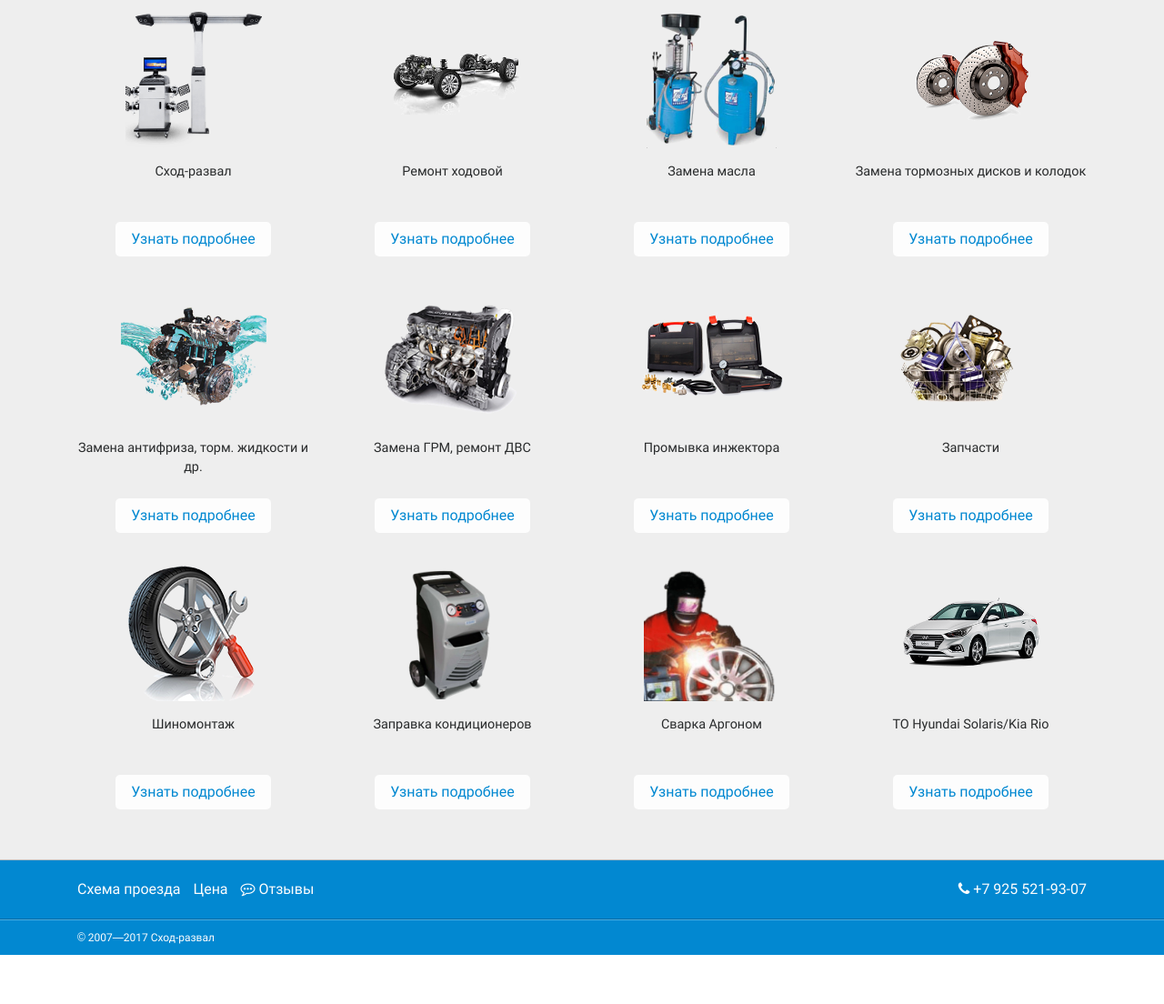
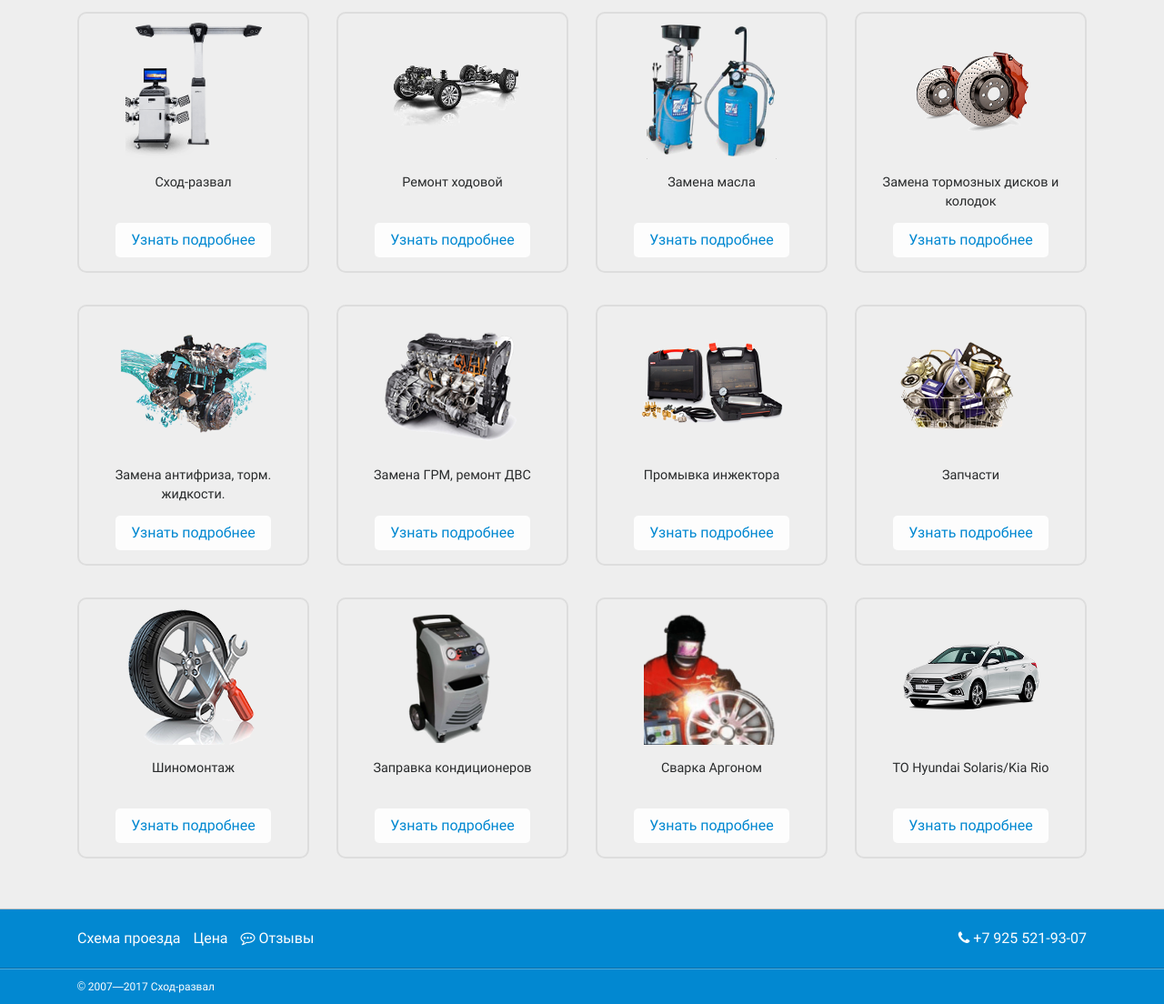
Before and after one commit to hramn1/hramn1.github.io, a plain HTML site: page shod-razval.html in a window 1280 px wide. Shown: the part 1026-2130 px from the top of the page at 91% size. Before the commit the page ends 2076 px from the top, so only its background shows below. Drawn offline with Linux system fonts and the light colour scheme.

Commit message:
верстка

```diff
--- a/css/style.css
+++ b/css/style.css
@@ -22,6 +22,20 @@ main {
 
 .main-header {
   background-color: #0288d1; }
+
+.head-fix {
+  position: fixed;
+  width: 100%;
+  z-index: 20;
+  opacity: 1;
+  box-shadow: 0 8px 12px 13px rgba(137, 137, 137, 0.6);
+  animation-name: vis;
+  animation-duration: 1s; }
+
+@keyframes vis {
+  from {
+    transform: translateY(-70px);
+    opacity: 0; } }
 
 .bg-faded {
   background-color: transparent; }
@@ -135,11 +149,15 @@ main {
   border-bottom: 1px solid rgba(0, 0, 0, 0.2);
   border-top: 1px solid rgba(255, 255, 255, 0.3); }
   .widget-servise__block {
-    margin: 10px 0 25px; }
+    margin: 10px 0 25px;
+    border: 2px solid #ddd;
+    padding: 10px 5px 15px;
+    border-radius: 10px; }
   .widget-servise__text {
     margin-top: 15px;
     min-height: 50px;
-    font-size: 90%; }
+    font-size: 90%;
+    margin-bottom: 5px; }
   .widget-servise img {
     height: 150px;
     width: 160px;
@@ -149,7 +167,8 @@ main {
   color: #0288d1; }
   .btn--service {
     border-radius: 5px;
-    background-color: #fdfdfd; }
+    background-color: #fdfdfd;
+    white-space: normal; }
 
 .video-ntv {
   border-top: 1px solid rgba(255, 255, 255, 0.3);
@@ -189,7 +208,7 @@ main {
   position: relative; }
   .map .map__contact {
     position: absolute;
-    top: 12%;
+    top: 45px;
     right: 8%;
     background-color: rgba(0, 0, 0, 0.6);
     border: 4px solid #0288d1;
@@ -200,6 +219,20 @@ main {
     z-index: 1; }
     .map .map__contact a {
       color: #fdfdfd; }
+    @media (max-width: 991px) {
+
+  .head-fix {
+    position: relative; }
+
+  .dropdown .dropdown-menu {
+    box-shadow: none;
+    background-color: rgba(255, 255, 255, 0.3); }
+
+  .navbar-nav .nav-item .nav-link {
+    font-size: 100%; }
+
+  .main-footer__phone {
+    text-align: left; } }
     @media (max-width: 768px) {
 
   .navbar-brand {
@@ -228,17 +261,6 @@ main {
     max-width: 540px;
     margin: 0 auto;
     padding: 0 15px; } }
-    @media (max-width: 991px) {
-
-  .dropdown .dropdown-menu {
-    box-shadow: none;
-    background-color: rgba(255, 255, 255, 0.3); }
-
-  .navbar-nav .nav-item .nav-link {
-    font-size: 100%; }
-
-  .main-footer__phone {
-    text-align: left; } }
     @media (max-width: 1200px) {
 
   .navbar-nav .nav-item .nav-link, .navbar-brand__text {
--- /dev/null
+++ b/js/custom.js
@@ -0,0 +1,9 @@
+window.onload = function() {
+  var el = document.querySelector(".main-header");
+  window.addEventListener("scroll", function(event){
+    if (window.pageYOffset > 200)
+      el.classList.add("head-fix");
+    else
+      el.classList.remove("head-fix");
+  });
+}
--- a/shod-razval.html
+++ b/shod-razval.html
@@ -10,6 +10,7 @@
   <script src="js/tether.min.js" type="text/javascript"></script>
   <script src="js/jquery-3.2.1.js" type="text/javascript"></script>
   <script src="js/bootstrap.min.js" type="text/javascript"></script>
+  <script src="js/custom.js" type="text/javascript"></script>
 	<title>Сход-развал</title>
 </head>
 <body>
@@ -50,9 +51,11 @@
 				</nav>
 		</div>
 	</header>
-	<main class="container">
+	<main class="main-content--inner-page">
+    <div class="container">
       <div class="row">
-			<section class="left-menu col-md-3">
+        <div class="col-md-3">
+          <section class="left-menu">
             <a class="left-menu__links" href="#">Сход-развал Mazda</a>
             <a class="left-menu__links" href="#">Сход-развал Toyota</a>
             <a href="#" class="left-menu__links">Сход-развал Ford</a>
@@ -72,7 +75,8 @@
             <a class="left-menu__links" href="#">Сход-развал Toyota</a>
             <a href="#" class="left-menu__links">Сход-развал Ford</a>
           </section>
-			<article class="main-content--inner-page col-md-9">
+        </div>
+        <article  class="col-md-9">
           <nav class="breadcrumb">
             <a class="breadcrumb-item" href="#">Главная</a>
             <span class="breadcrumb-item active">Сход-развал</span>
@@ -84,73 +88,98 @@
           <p>Maecenas id libero tellus. Sed quis eros vitae lorem sodales fermentum sit amet ac massa. Fusce eget facilisis eros, eu pulvinar elit. In mollis, sem sed mattis sagittis, ligula nibh tempor nulla, eu convallis est tortor nec justo. Nunc dignissim risus vitae urna imperdiet, a ullamcorper nulla feugiat. Donec vestibulum volutpat tellus id lobortis. Sed tellus elit, ultricies eu neque non, dignissim dapibus libero. Pellentesque sit amet nibh metus. Donec quis turpis sit amet massa rutrum pulvinar. Sed facilisis et mi eu tristique. Donec dapibus nulla lorem, vel accumsan risus malesuada accumsan. Cras in ornare est. Sed aliquam placerat augue, id bibendum risus dictum ut. Vivamus maximus nec eros ut auctor.</p>
         </article>
       </div>
+    </div>
 	</main>
 <section class="widget-servise">
 	    <div class="container">
 	      <div class="row">
-	        <div class="widget-servise__block col-6 col-md-3">
+	        <div class="col-6 col-md-3">
+            <div class="widget-servise__block">
               <img src="img/shod-razval-sm.png">
               <p class="widget-servise__text">Сход-развал</p>
               <a href="#" class="btn btn--service">Узнать подробнее</a>
             </div>
-	        <div class="widget-servise__block col-6 col-md-3">
+	        </div>
+	        <div class="col-6 col-md-3">
+            <div class="widget-servise__block">
               <img src="img/remon-hodovoi.png">
               <p class="widget-servise__text">Ремонт ходовой</p>
               <a href="#" class="btn btn--service">Узнать подробнее</a>
             </div>
-	        <div class="widget-servise__block col-6 col-md-3">
+	        </div>
+	        <div class="col-6 col-md-3">
+            <div class="widget-servise__block">
               <img src="img/jidkosti.png">
               <p class="widget-servise__text">Замена масла</p>
               <a href="#" class="btn btn--service">Узнать подробнее</a>
             </div>
-	        <div class="widget-servise__block col-6 col-md-3">
+	        </div>
+	        <div class="col-6 col-md-3">
+            <div class="widget-servise__block">
               <img src="img/tormoznye_diski.png">
               <p class="widget-servise__text">Замена тормозных дисков и колодок</p>
               <a href="#" class="btn btn--service">Узнать подробнее</a>
             </div>
 	        </div>
+	      </div>
 	      <div class="row">
-	        <div class="widget-servise__block col-6 col-md-3">
+	        <div class="col-6 col-md-3">
+            <div class="widget-servise__block">
               <img src="img/antifriz.png">
-	          <p class="widget-servise__text">Замена антифриза, торм. жидкости и др.</p>
+              <p class="widget-servise__text">Замена антифриза, торм. жидкости.</p>
               <a href="#" class="btn btn--service">Узнать подробнее</a>
             </div>
-	        <div class="widget-servise__block col-6 col-md-3">
+          </div>
+	        <div class="col-6 col-md-3">
+            <div class="widget-servise__block">
               <img src="img/dvigatel.png">
               <p class="widget-servise__text">Замена ГРМ, ремонт ДВС</p>
               <a href="#" class="btn btn--service">Узнать подробнее</a>
             </div>
-	        <div class="widget-servise__block col-6 col-md-3">
+          </div>
+	        <div class="col-6 col-md-3">
+            <div class="widget-servise__block">
               <img src="img/ingektor.png">
               <p class="widget-servise__text">Промывка инжектора</p>
               <a href="#" class="btn btn--service">Узнать подробнее</a>
             </div>
-	        <div class="widget-servise__block col-6 col-md-3">
+          </div>
+	        <div class="col-6 col-md-3">
+            <div class="widget-servise__block">
               <img src="img/zapchasti.png">
               <p class="widget-servise__text">Запчасти</p>
               <a href="#" class="btn btn--service">Узнать подробнее</a>
             </div>
           </div>
+	      </div>
 	      <div class="row">
-	        <div class="widget-servise__block col-6 col-md-3">
+	        <div class="col-6 col-md-3">
+            <div class="widget-servise__block">
               <img src="img/shinmontag.png">
               <p class="widget-servise__text">Шиномонтаж</p>
               <a href="#" class="btn btn--service">Узнать подробнее</a>
             </div>
-	        <div class="widget-servise__block col-6 col-md-3">
+          </div>
+	        <div class="col-6 col-md-3">
+            <div class="widget-servise__block">
               <img src="img/zapravka-kondicionerov_1.png">
               <p class="widget-servise__text">Заправка кондиционеров</p>
               <a href="#" class="btn btn--service">Узнать подробнее</a>
             </div>
-	        <div class="widget-servise__block col-6 col-md-3">
+          </div>
+	        <div class="col-6 col-md-3">
+            <div class="widget-servise__block">
               <img src="img/argon-sm.png">
               <p class="widget-servise__text">Сварка Аргоном</p>
               <a href="#" class="btn btn--service">Узнать подробнее</a>
             </div>
-	        <div class="widget-servise__block col-6 col-md-3">
+          </div>
+	        <div class="col-6 col-md-3">
+            <div class="widget-servise__block">
               <img src="img/TO-Solaris.png">
               <p class="widget-servise__text">TO Hyundai Solaris/Kia Rio</p>
               <a href="#" class="btn btn--service">Узнать подробнее</a>
+            </div>
           </div>
 	      </div>
 	    </div>
```
Also changed, not shown: index.html (+42 -15 lines), css/style.min.css. Lines whose indentation alone changed are shown as unchanged.
